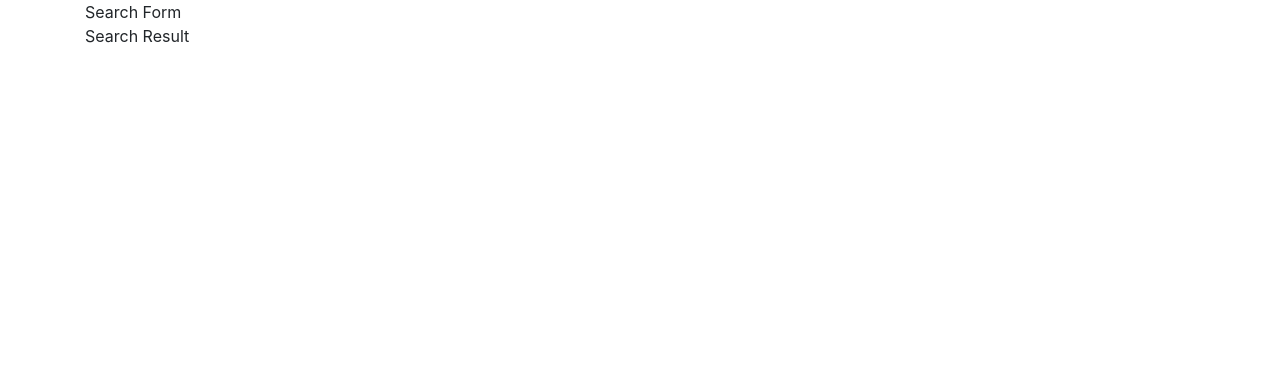
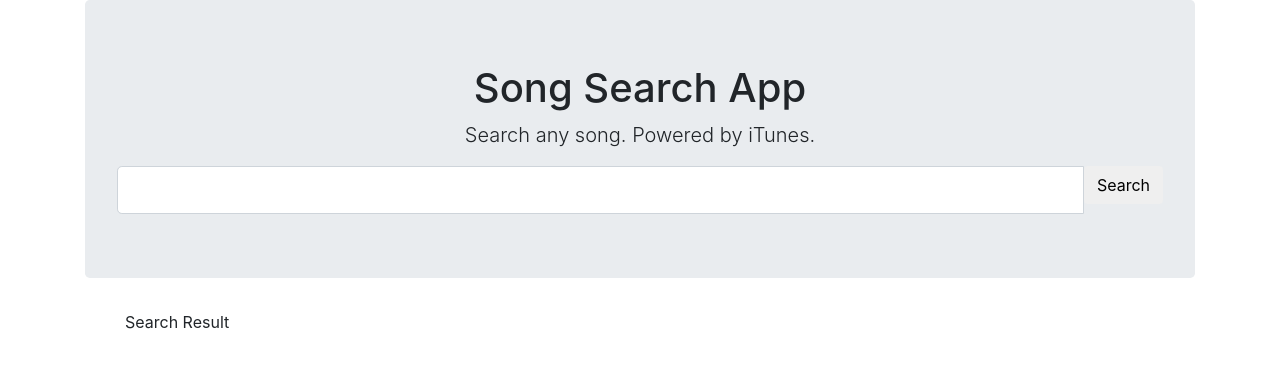
Before and after one commit to DopamineDriven/ReactSongSearchApp, a React (Create React App) app in the folder songsearch/: page / in a window 1280 px wide. Shown: the top 368 px of the page. Built offline with nearby package versions, Linux system fonts and the light colour scheme.

Commit message:
form construction

```diff
--- a/songsearch/src/components/SearchApp.jsx
+++ b/songsearch/src/components/SearchApp.jsx
@@ -10,8 +10,18 @@ export default class SearchApp extends React.Component {
     render() {
         return (
             <div>
-                <SearchForm />
-                <ResultItem />
+                <div className="jumbotron">
+                    <h1 className="text-center">
+                        Song Search App
+                    </h1>
+                    <p className="lead text-center">
+                        Search any song. Powered by iTunes.
+                    </p>
+                    <SearchForm />
+                </div>
+                <ul className="media-list">
+                    <ResultItem />
+                </ul>
             </div>
         )
     }
--- a/songsearch/src/components/SearchForm.jsx
+++ b/songsearch/src/components/SearchForm.jsx
@@ -3,10 +3,45 @@ import React from 'react';
 export default class SearchForm extends React.Component {
     constructor(props) {
         super(props)
+
+        // When search button clicked, send info from form to state to be stored
+        // to achieve, create local state (see onChange handler in render)
+        this.state = {
+            text: ''
+        }
+        //--------------------------------BINDING----------------------------------------
+        this.updateText = this.updateText.bind(this)
     }
+
+    //--------------------------------METHODS----------------------------------------
+    // method -- updateText
+    // when text entered, onChange runs and event is passed to this method
+    // updates text of input field to state
+    updateText = (e) => {
+        this.setState({
+            text: e.target.value
+        })
+    }
+
+
+    //--------------------------------RENDER----------------------------------------
     render() {
         return (
-            <div>Search Form</div>
+            <form className="input-group input-group-lg">
+                <input
+                    type="text"
+                    className="form-control"
+                    onChange={this.updateText}
+                    value={this.state.text}
+                />
+                <span className="input-group-btn">
+                    <input
+                        value="Search"
+                        type="button"
+                        className="btn btn-default"
+                    />
+                </span>
+            </form>
         )
     }
 }
```
